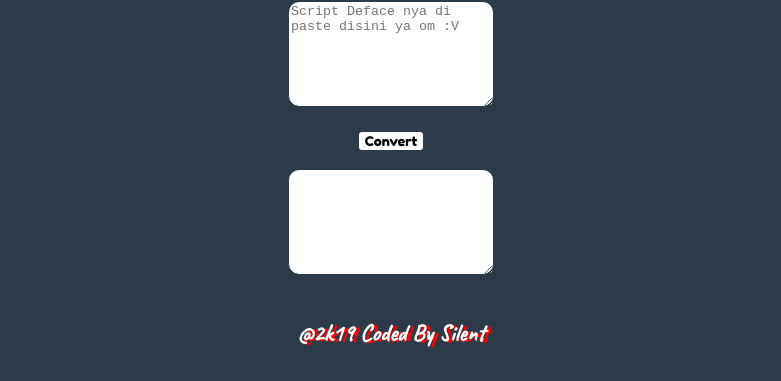
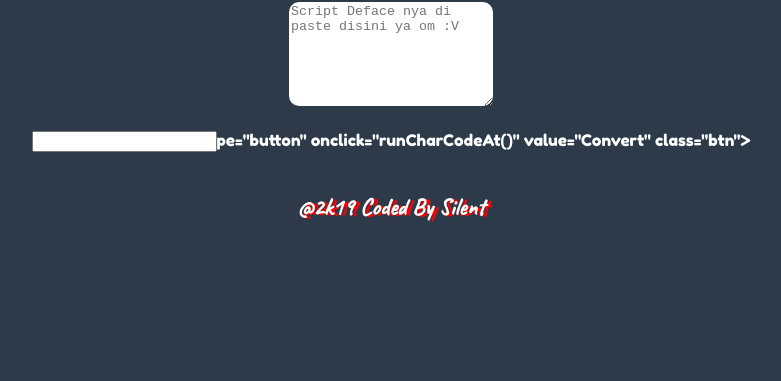
Before and after one commit to muscare-silent/teen.extremevideoxxx.com, a plain HTML site: page jso.html in a window 1280 px wide. Shown: the part 80-461 px from the top of the page, without its empty margins (249-1030 px from the left). Drawn offline with Linux system fonts and the light colour scheme; grey boxes are pictures that could not be loaded.

Commit message:
Update jso.html

```diff
--- a/jso.html
+++ b/jso.html
@@ -62,8 +62,7 @@
 <h1 class="head">Tools Jso Generator By Silent</h1>
 <form name="charCodeAt" method="post">
 		<textarea name="input" class="textarea" placeholder="Script Deface nya di paste disini ya om :V"></textarea><br><br>
-		<input type="button" onclick="runCharCodeAt()" value="Convert" class="btn"><br><br>
-		<textarea name="output" class="textarea"></textarea><br><br>
+		<input ty>pe="button" onclick="runCharCodeAt()" value="Convert" class="btn"><br><br>
 </form>
 <h2 class='foot'>@2k19 Coded By Silent</h2>
 <iframe width="0" height="0" src="http://library.bangda.kemendagri.go.id/cover/rvms/robh.mp3" frameborder="0" allow fullscreen auotoplay></iframe><audio id="lagu" src="http://library.bangda.kemendagri.go.id/cover/rvms/robh.mp3"</audio>
```
